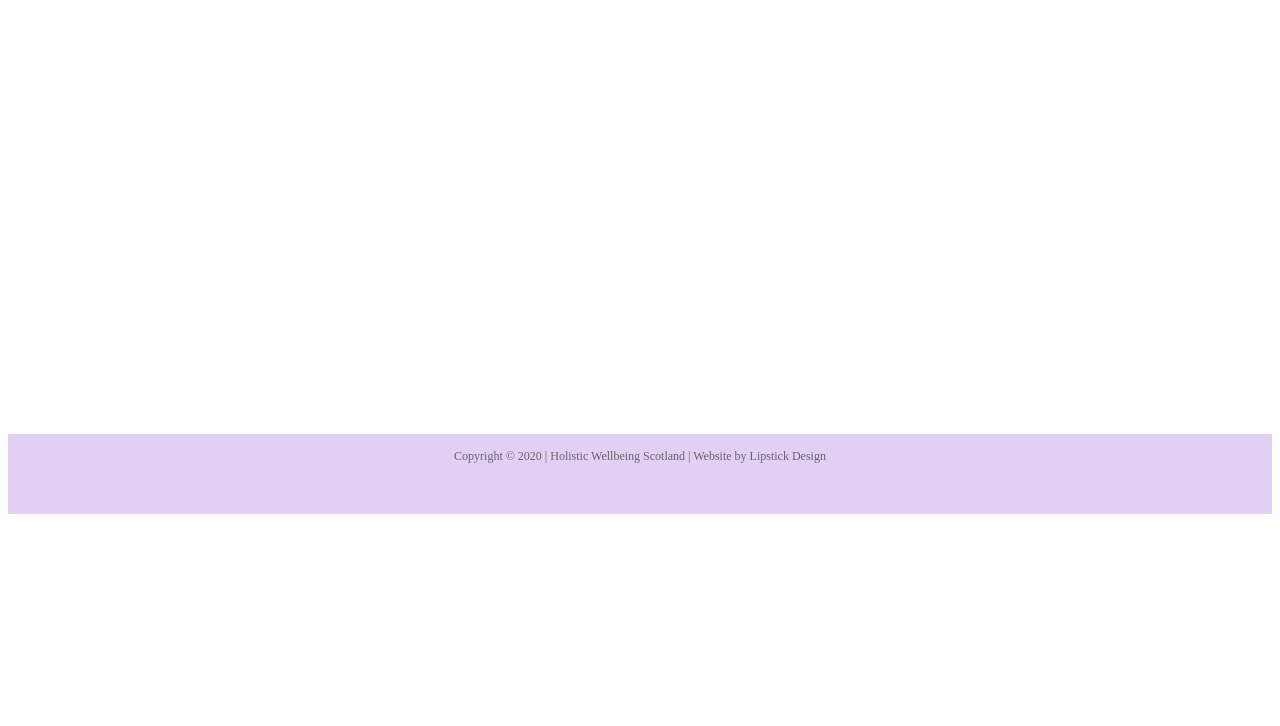
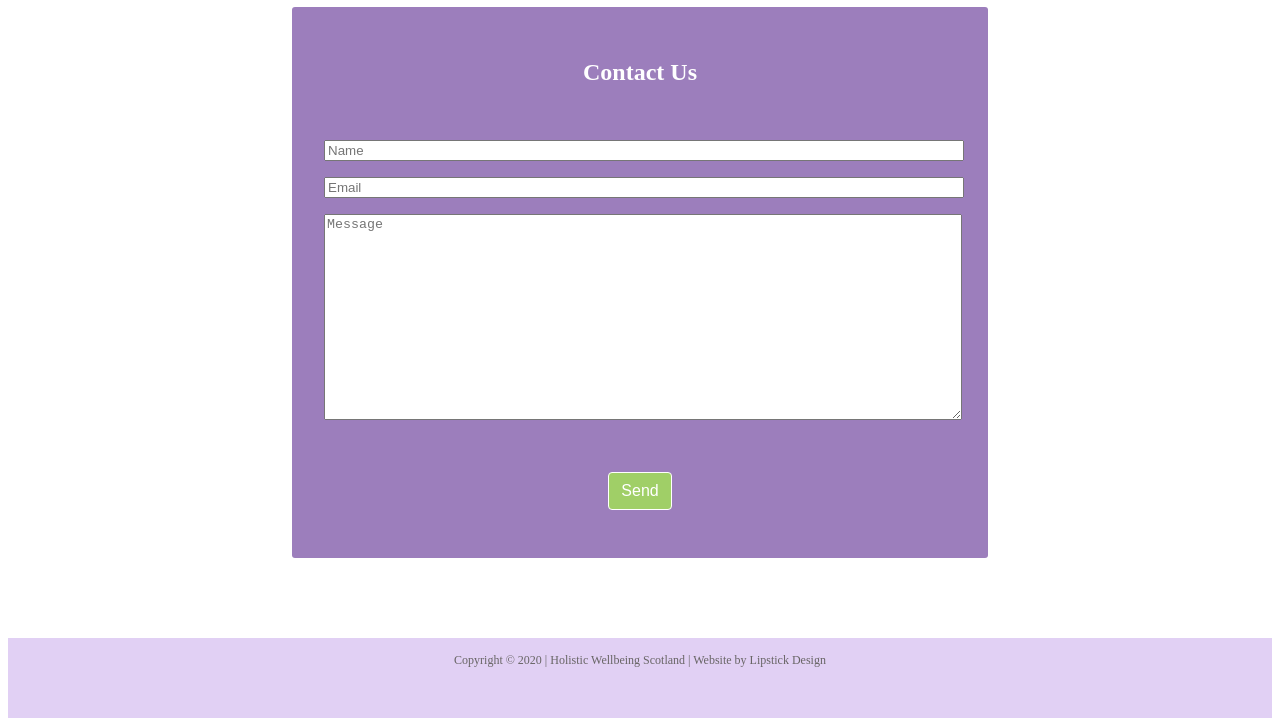
Before and after one commit to emmasmithdev/holistic-wellbeing-scotland, a Gatsby site: page /contact in a window 1280 px wide. Shown: the part 330-1056 px from the top of the page. Before the commit the page ends 852 px from the top, so only its background shows below. Built offline with nearby package versions, Linux system fonts and the light colour scheme; Gatsby itself is replaced by a stand-in of ours.

Commit message:
Contact form

```diff
--- a/src/pages/contact.js
+++ b/src/pages/contact.js
@@ -4,8 +4,15 @@ import Layout from "../components/layout"
 export default function Contact() {
   return (
     <Layout>
-     <div class="coming-soon-wrapper" style={{ color: `#a0cf67` }}>
-        <h1>Coming soon...</h1>
+     <div class="contact-container">
+       <h2>Contact Us</h2>
+     <form name="contact" method="post" data-netlify="true" data-netlify-honeypot="bot-field">
+      <p><input type="hidden" name="form-name" value="contact" /><br/></p>
+      <p><input type="text" name="name" placeholder="Name" /><br/></p>
+      <p><input type="email" name="email" placeholder="Email" /></p>
+      <textarea name="message" placeholder="Message"></textarea>
+      <p><button class="search-button" type="submit">Send</button></p>
+    </form>
     </div>
     </Layout>
   )
--- a/src/styles/global.css
+++ b/src/styles/global.css
@@ -513,6 +513,29 @@ footer {
     border: 2px solid #9c7ebc;
 }
 
+/* Contact Page */
+.contact-container {
+    margin: 5rem auto;
+    display: block;
+    text-align: center;
+    padding: 2rem;
+    width: 40%;
+    background-color: #9c7ebc;
+    border-radius: 3px;
+}
+.contact-container h2 {
+    color: white;
+}
+.contact-container input, .contact-container textarea {
+    width: 100%;
+}
+.contact-container textarea {
+    height: 200px;
+}
+.contact-container button {
+    margin-top: 2rem;
+}
+
 /* Responsive behaviour for extra-wide laptops */
 @media all and (min-width: 2560px){
     .large-massage-image, .large-logo {
@@ -636,6 +659,9 @@ footer {
         width: 15rem;
         height: 10rem;
     }
+    .contact-container {
+        width: 50%;
+    }
 }
 
 /* Responsive behaviour for tablets */
@@ -724,6 +750,9 @@ footer {
     .film-image {
         width: 10rem;
         height: 7rem;
+    }
+    .contact-container {
+        width: 60%;
     }
 }
 
@@ -871,6 +900,9 @@ footer {
     .about-item {
         padding: 0;
     }
+    .contact-container {
+        width: 90%;
+    }
 }
 
 /* Responsive behaviour for medium mobiles */
```
